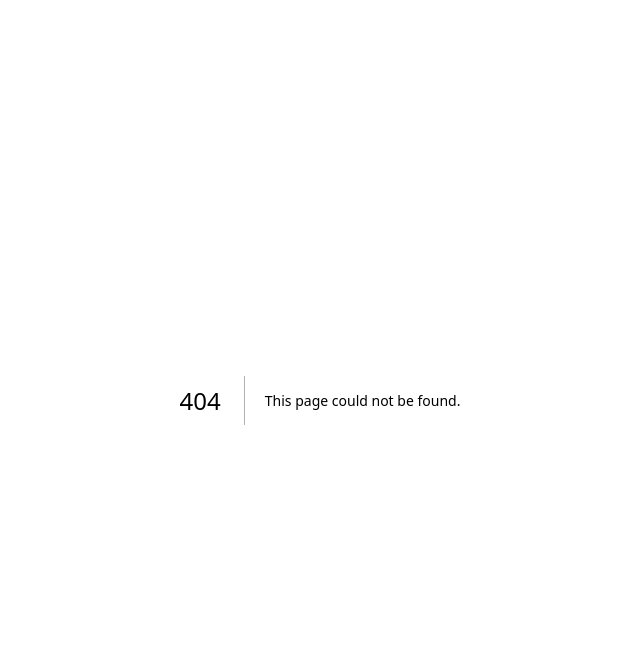
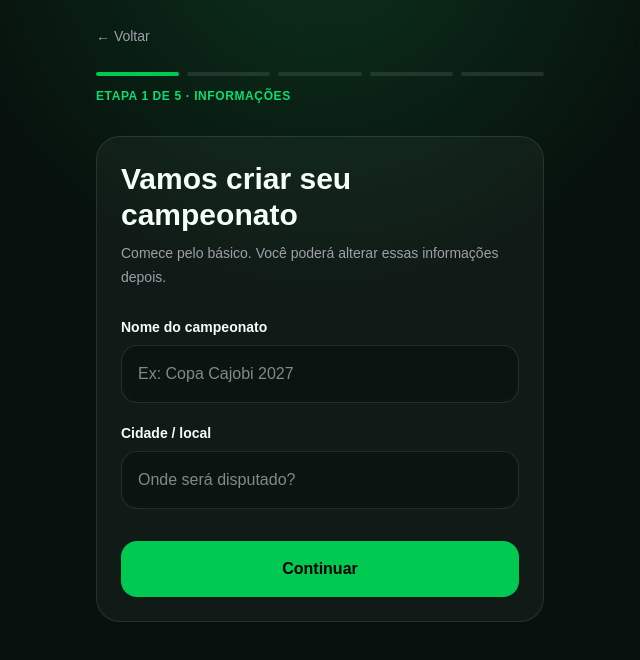
Before and after one commit to nicolascajobi-cell/copeiro-by-mdm, a Next.js app: page /criar-campeonato in a window 1280 px wide. Before the commit this address had no page. Shown: the top 660 px of the page, without its empty margins (320-960 px from the left). Built offline with nearby package versions, Linux system fonts and the light colour scheme.

Commit message:
chore: iniciar Copeiro - app/criar-campeonato/page.tsx

```diff
--- /dev/null
+++ b/app/criar-campeonato/page.tsx
@@ -0,0 +1,58 @@
+"use client";
+
+import { useState } from "react";
+
+const steps = ["Informações", "Modalidade", "Formato", "Times", "Pronto"];
+
+export default function CriarCampeonato() {
+  const [step, setStep] = useState(0);
+
+  return (
+    <main className="min-h-screen px-5 py-6">
+      <div className="mx-auto max-w-md">
+        <a href="/" className="text-sm text-zinc-400">← Voltar</a>
+        <div className="mt-6 flex gap-2">
+          {steps.map((item, index) => (
+            <div key={item} className="flex-1">
+              <div className={`h-1 rounded-full ${index <= step ? "bg-green-500" : "bg-white/10"}`} />
+            </div>
+          ))}
+        </div>
+        <div className="mt-3 text-xs font-bold uppercase tracking-wider text-green-400">
+          Etapa {step + 1} de {steps.length} · {steps[step]}
+        </div>
+
+        <section className="mt-8 rounded-3xl border border-white/10 bg-white/[.04] p-6">
+          {step === 0 && (
+            <>
+              <h1 className="text-3xl font-black">Vamos criar seu campeonato</h1>
+              <p className="mt-2 text-sm leading-6 text-zinc-400">Comece pelo básico. Você poderá alterar essas informações depois.</p>
+              <label className="mt-7 block text-sm font-bold">Nome do campeonato</label>
+              <input className="mt-2 w-full rounded-2xl border border-white/10 bg-black/20 px-4 py-4 outline-none focus:border-green-500" placeholder="Ex: Copa Cajobi 2027" />
+              <label className="mt-5 block text-sm font-bold">Cidade / local</label>
+              <input className="mt-2 w-full rounded-2xl border border-white/10 bg-black/20 px-4 py-4 outline-none focus:border-green-500" placeholder="Onde será disputado?" />
+            </>
+          )}
+          {step > 0 && (
+            <div className="py-12 text-center">
+              <div className="text-5xl">🏆</div>
+              <h1 className="mt-5 text-2xl font-black">{steps[step]}</h1>
+              <p className="mt-2 text-sm text-zinc-400">Esta etapa entra na próxima evolução do MVP.</p>
+            </div>
+          )}
+
+          <div className="mt-8 flex gap-3">
+            {step > 0 && (
+              <button onClick={() => setStep(step - 1)} className="flex-1 rounded-2xl border border-white/10 px-4 py-4 font-bold">
+                Voltar
+              </button>
+            )}
+            <button onClick={() => setStep(Math.min(step + 1, steps.length - 1))} className="flex-1 rounded-2xl bg-green-500 px-4 py-4 font-black text-black">
+              Continuar
+            </button>
+          </div>
+        </section>
+      </div>
+    </main>
+  );
+}
```
